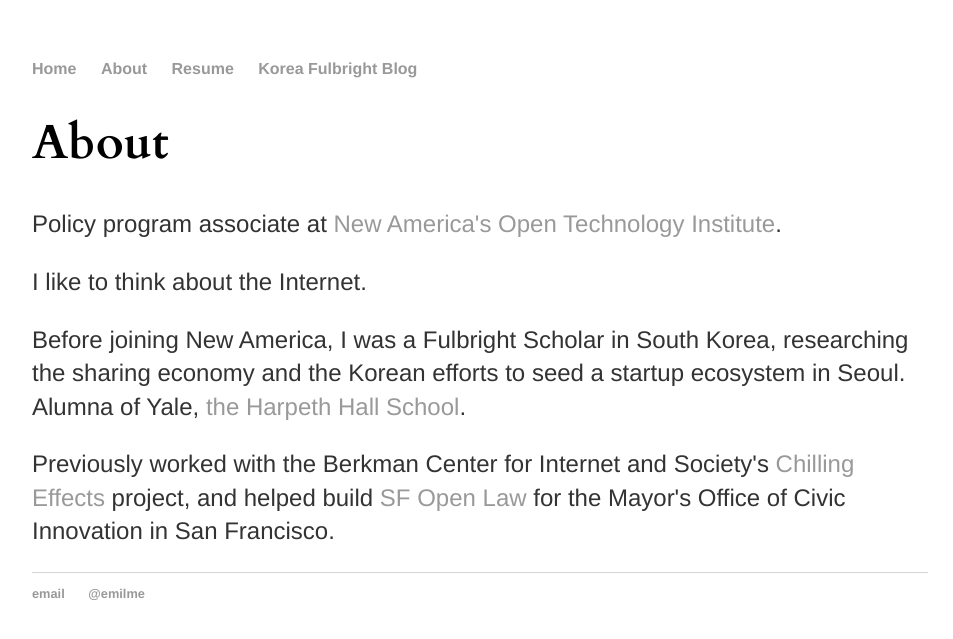
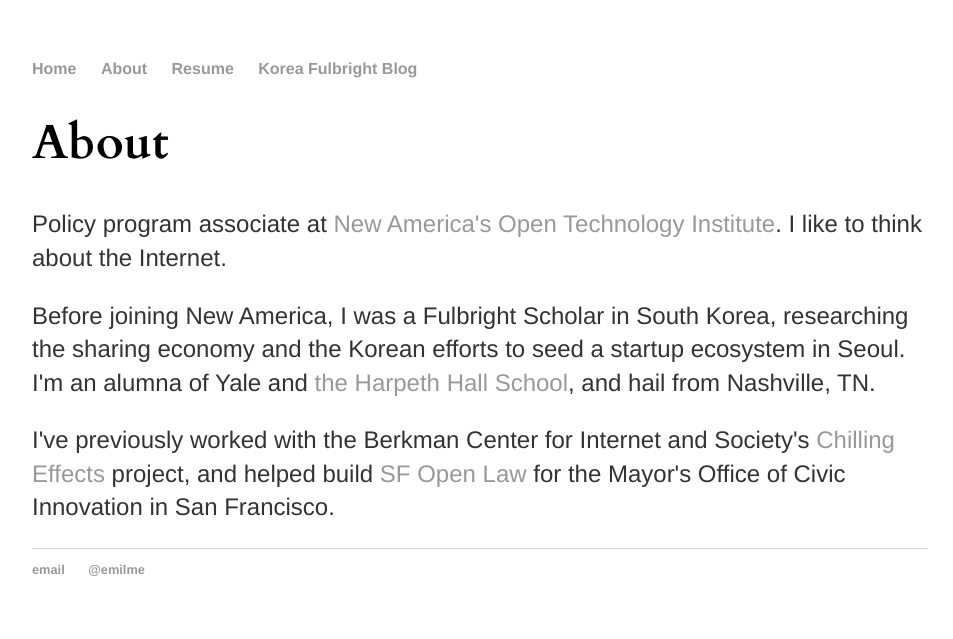
Before and after one commit to emilme/emilme.github.io, a Jekyll site: the page built from about/index.html, in a window 1280 px wide. Shown: the top 639 px of the page, without its empty margins (160-1113 px from the left). Built offline with Jekyll 4.4.1, drawn with Linux system fonts in a browser that asks for light colours.

Commit message:
Update index.html

```diff
--- a/about/index.html
+++ b/about/index.html
@@ -4,8 +4,7 @@
 ---
 <div class="blurb">
 	<h1>About</h1>
-	<p>Policy program associate at <a href="http://www.newamerica.org/oti/">New America's Open Technology Institute</a>.</p>
-	<p>I like to think about the Internet.</p>
-	<p>Before joining New America, I was a Fulbright Scholar in South Korea, researching the sharing economy and the Korean efforts to seed a startup ecosystem in Seoul. Alumna of Yale, <a href="https://www.harpethhall.org">the Harpeth Hall School</a>.</p>
-	<p>Previously worked with the Berkman Center for Internet and Society's <a href="https://chillingeffects.org/">Chilling Effects</a> project, and helped build <a href="http://open.innovatesf.com/openlaw/">SF Open Law</a> for the Mayor's Office of Civic Innovation in San Francisco.</p>
+	<p>Policy program associate at <a href="http://www.newamerica.org/oti/">New America's Open Technology Institute</a>. I like to think about the Internet.</p>
+	<p>Before joining New America, I was a Fulbright Scholar in South Korea, researching the sharing economy and the Korean efforts to seed a startup ecosystem in Seoul. I'm an alumna of Yale and <a href="https://www.harpethhall.org">the Harpeth Hall School</a>, and hail from Nashville, TN.</p>
+	<p>I've previously worked with the Berkman Center for Internet and Society's <a href="https://chillingeffects.org/">Chilling Effects</a> project, and helped build <a href="http://open.innovatesf.com/openlaw/">SF Open Law</a> for the Mayor's Office of Civic Innovation in San Francisco.</p>
 </div><!-- /.blurb -->
```
